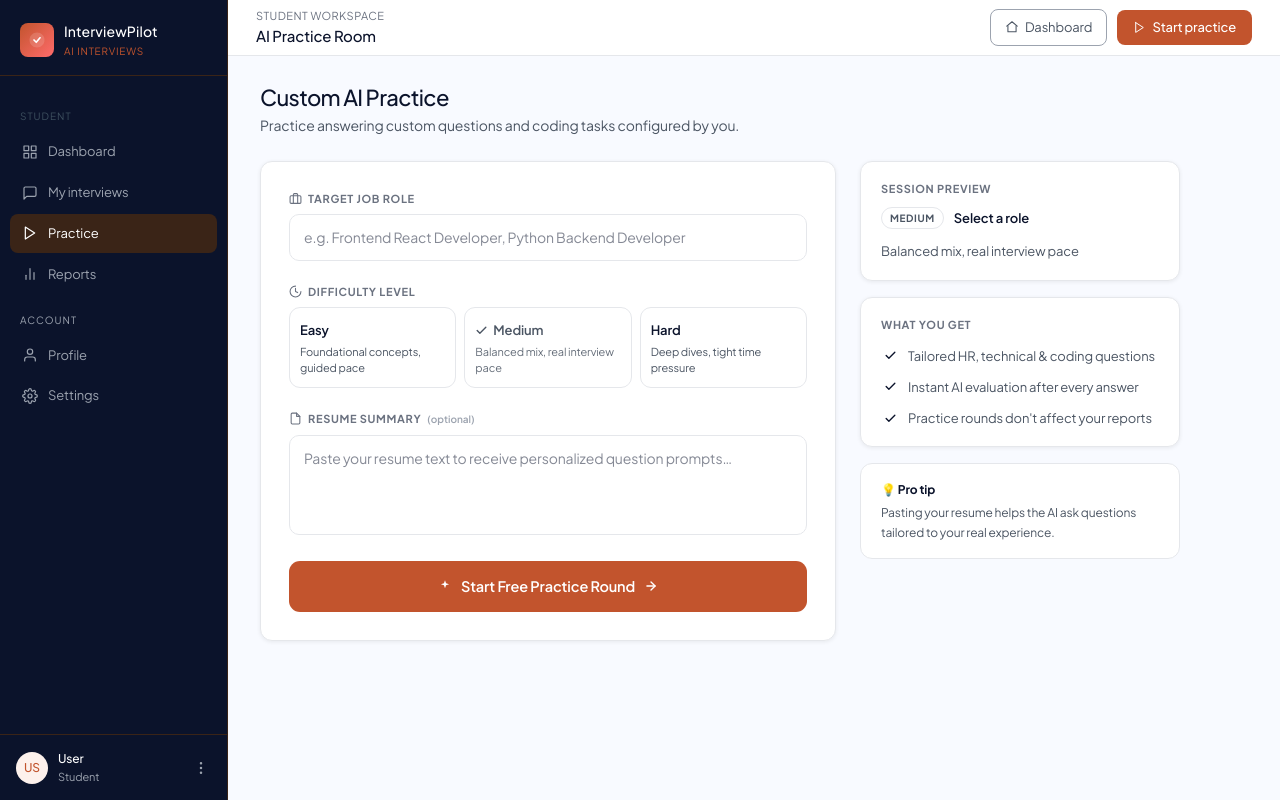
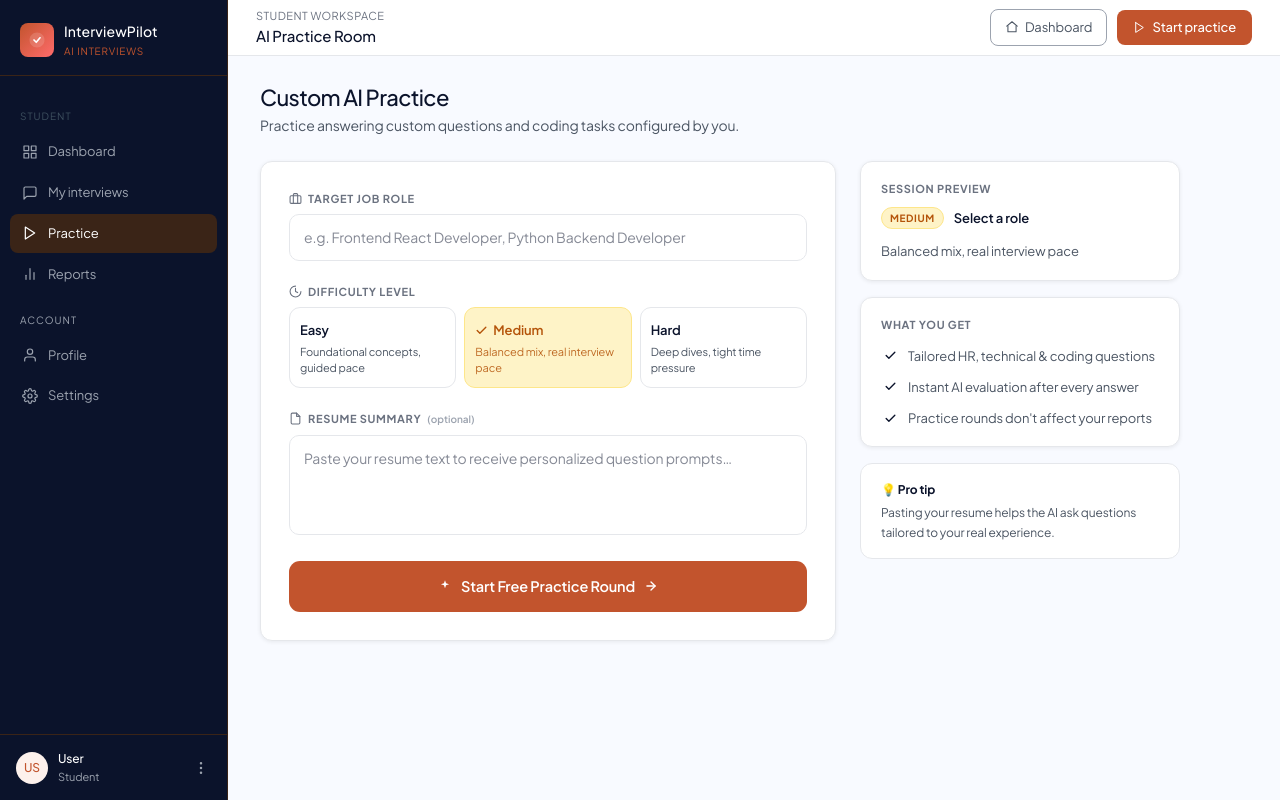
Before and after one commit to itsmrajguru/InterviewPilot, a React (Vite) app in the folder client/: page /student/practice in a window 1280 px wide. Built offline with nearby package versions, Linux system fonts and the light colour scheme; no server answers.

Commit message:
updated reports page UI

```diff
--- a/client/src/index.css
+++ b/client/src/index.css
@@ -150,15 +150,15 @@
   --shadow: 0 1px 3px rgba(11, 19, 43, 0.05), 0 1px 2px rgba(11, 19, 43, 0.03);
 
   /* Semantic colors — independent, reserved strictly for real states */
-  --success-bg: #ecfdf5;
+  --success-bg: #d1fae5;
   --success-text: #047857;
   --success-border: #a7f3d0;
 
-  --warning-bg: #fffbeb;
+  --warning-bg: #fef3c7;
   --warning-text: #b45309;
   --warning-border: #fde68a;
 
-  --danger-bg: #fef2f2;
+  --danger-bg: #fee2e2;
   --danger-text: #b91c1c;
   --danger-border: #fecaca;
 
--- a/client/src/pages/student/StudentInterviews.jsx
+++ b/client/src/pages/student/StudentInterviews.jsx
@@ -33,9 +33,9 @@
 );
 
 const scoreColor = (s) => {
-  if (s >= 75) return { text: "var(--color-success-text)", bg: "var(--color-success-bg)", border: "var(--color-success-border)" };
-  if (s >= 50) return { text: "var(--text-secondary)", bg: "var(--bg-body)", border: "var(--border)" };
-  return { text: "var(--color-danger-text)", bg: "var(--color-danger-bg)", border: "var(--color-danger-border)" };
+  if (s >= 75) return { text: "var(--success-text)", bg: "var(--success-bg)", border: "var(--success-border)" };
+  if (s >= 50) return { text: "var(--text-secondary)", bg: "var(--bg-subtle)", border: "var(--border)" };
+  return { text: "var(--danger-text)", bg: "var(--danger-bg)", border: "var(--danger-border)" };
 };
 
 const ScoreBadge = ({ score }) => {
@@ -51,9 +51,9 @@
 
 const DiffBadge = ({ diff }) => {
   const map = {
-    easy:   { bg: "var(--color-success-bg)", color: "var(--color-success-text)", border: "var(--color-success-border)" },
-    medium: { bg: "var(--bg-body)", color: "var(--text-secondary)", border: "var(--border)" },
-    hard:   { bg: "var(--color-danger-bg)", color: "var(--color-danger-text)", border: "var(--color-danger-border)" },
+    easy:   { bg: "var(--success-bg)", color: "var(--success-text)", border: "var(--success-border)" },
+    medium: { bg: "var(--warning-bg)", color: "var(--warning-text)", border: "var(--warning-border)" },
+    hard:   { bg: "var(--danger-bg)", color: "var(--danger-text)", border: "var(--danger-border)" },
   };
   const s = map[diff] || map.medium;
   return (
--- a/client/src/pages/student/StudentPractice.jsx
+++ b/client/src/pages/student/StudentPractice.jsx
@@ -37,9 +37,9 @@
 );
 
 const DIFF_META = {
-  easy:   { label: "Easy",   desc: "Foundational concepts, guided pace",     color: "var(--color-success-text)", bg: "var(--color-success-bg)", border: "var(--color-success-border)" },
-  medium: { label: "Medium", desc: "Balanced mix, real interview pace",      color: "var(--text-secondary)", bg: "var(--bg-body)", border: "var(--border)" },
-  hard:   { label: "Hard",   desc: "Deep dives, tight time pressure",        color: "var(--color-danger-text)", bg: "var(--color-danger-bg)", border: "var(--color-danger-border)" },
+  easy:   { label: "Easy",   desc: "Foundational concepts, guided pace",     color: "var(--success-text)", bg: "var(--success-bg)", border: "var(--success-border)" },
+  medium: { label: "Medium", desc: "Balanced mix, real interview pace",      color: "var(--warning-text)", bg: "var(--warning-bg)", border: "var(--warning-border)" },
+  hard:   { label: "Hard",   desc: "Deep dives, tight time pressure",        color: "var(--danger-text)", bg: "var(--danger-bg)", border: "var(--danger-border)" },
 };
 
 const PERKS = [
```
